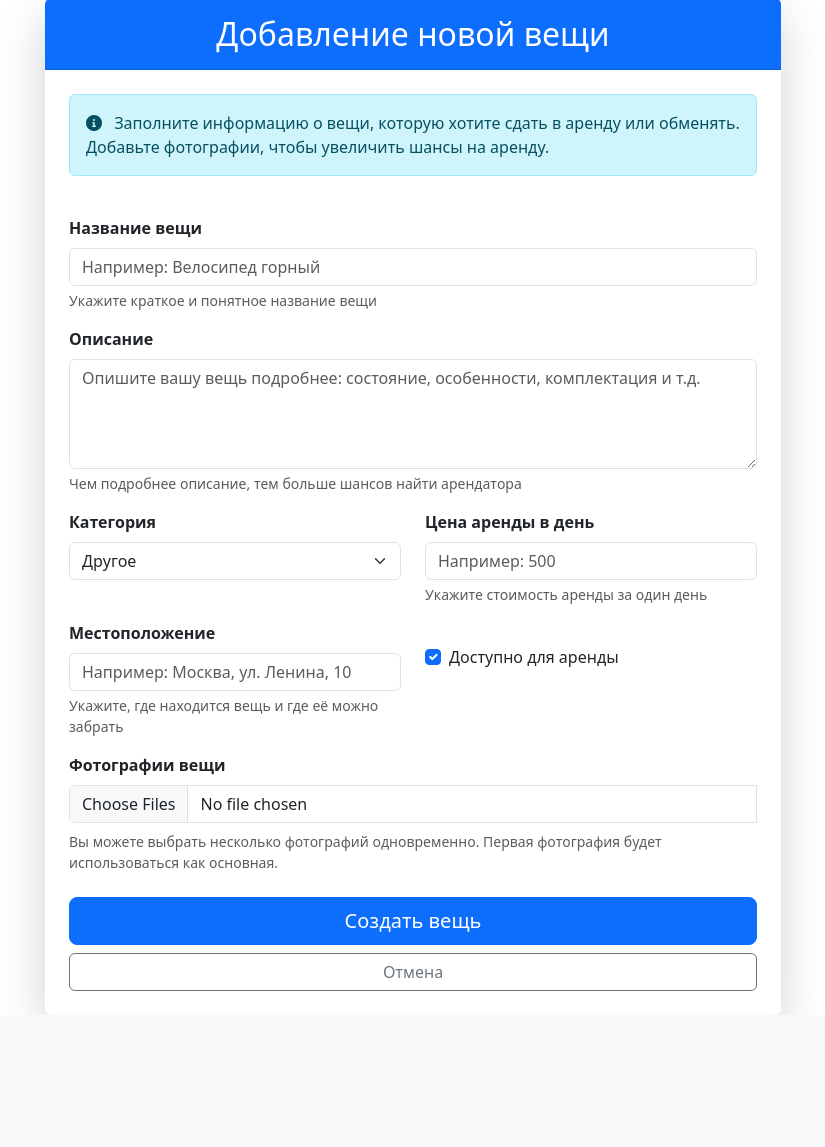
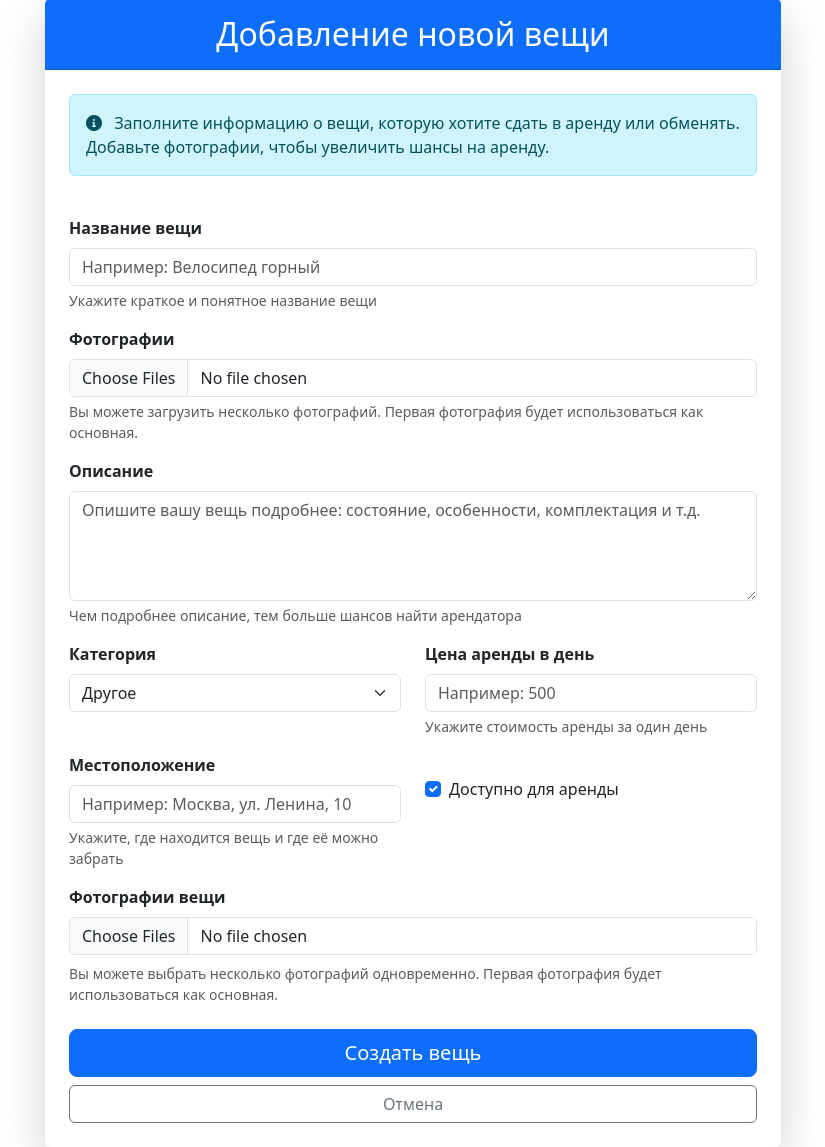
Before and after one commit to Arbitr3103/SwapHub, a Django app: page /items/add/ in a window 1280 px wide. Shown: the part 103-1250 px from the top of the page, without its empty margins (227-1052 px from the left). Before the commit the page ends 1118 px from the top, so only its background shows below. Run offline with Django 5.2, Linux system fonts and the light colour scheme; a user stored in the database is signed in; data that the repository does not hold is empty; some libraries are stand-ins or nearby versions.

Commit message:
Fix image upload functionality and improve accessibility

```diff
--- a/SwapHub/settings.py
+++ b/SwapHub/settings.py
@@ -188,7 +188,7 @@ if not DEBUG:
     AWS_S3_CORS_RULES = [
         {
             'AllowedHeaders': ['*'],
-            'AllowedMethods': ['GET'],
+            'AllowedMethods': ['GET', 'POST', 'PUT'],
             'AllowedOrigins': ['*'],
             'ExposeHeaders': ['ETag'],
             'MaxAgeSeconds': 86400
--- a/templates/items/add_item.html
+++ b/templates/items/add_item.html
@@ -36,6 +36,16 @@
                                 {% if form.title.help_text %}
                                     <div class="form-text">{{ form.title.help_text }}</div>
                                 {% endif %}
+                            </div>
+                        </div>
+
+                        <div class="row mb-3">
+                            <div class="col-md-12">
+                                <label class="form-label fw-bold">Фотографии</label>
+                                <input type="file" name="images" class="form-control" multiple accept="image/*" required
+                                       id="item-images" title="Выберите фотографии" placeholder="Выберите фотографии"
+                                       aria-label="Загрузка фотографий вещи">
+                                <div class="form-text">Вы можете загрузить несколько фотографий. Первая фотография будет использоваться как основная.</div>
                             </div>
                         </div>
 
```
